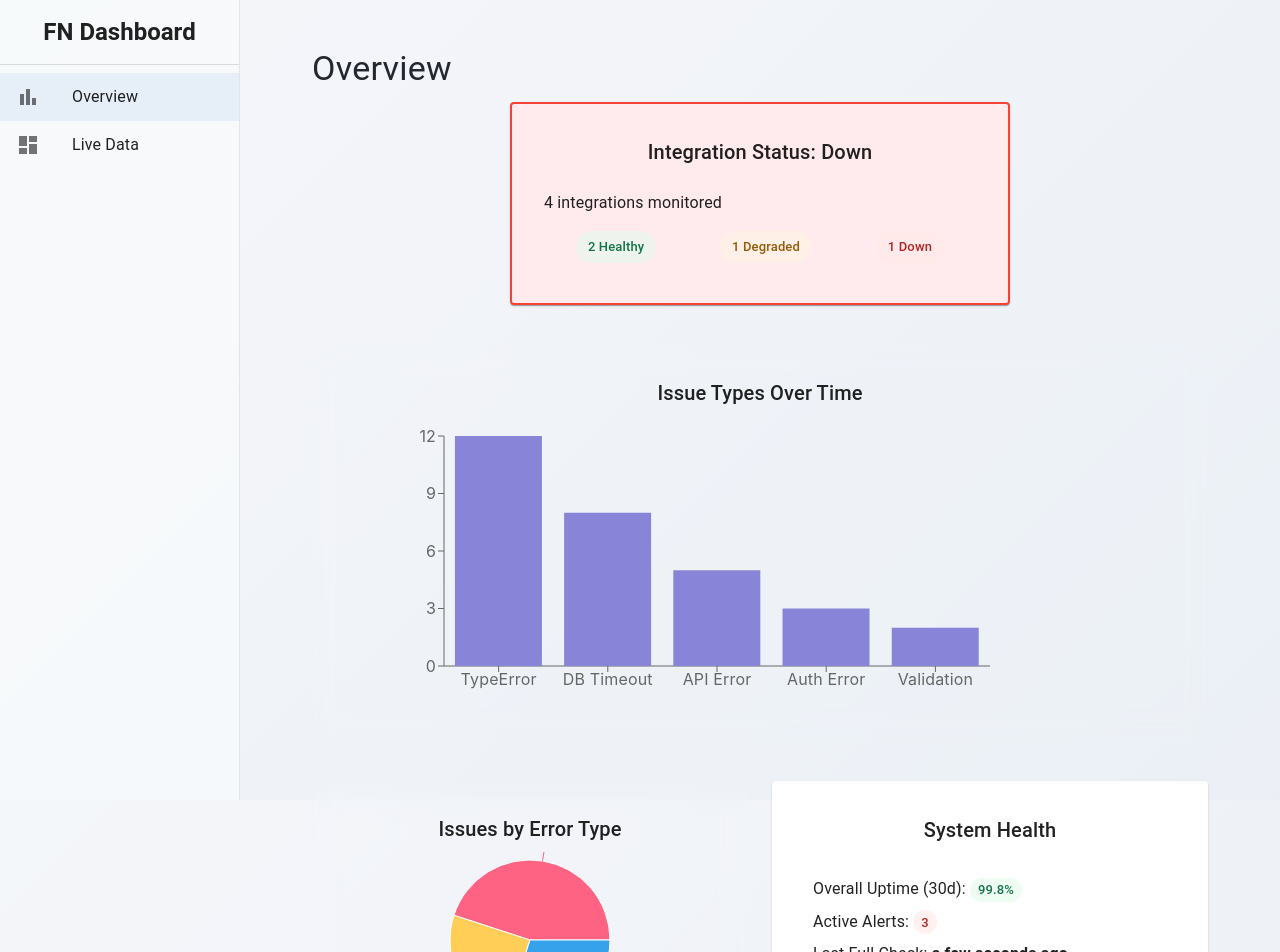
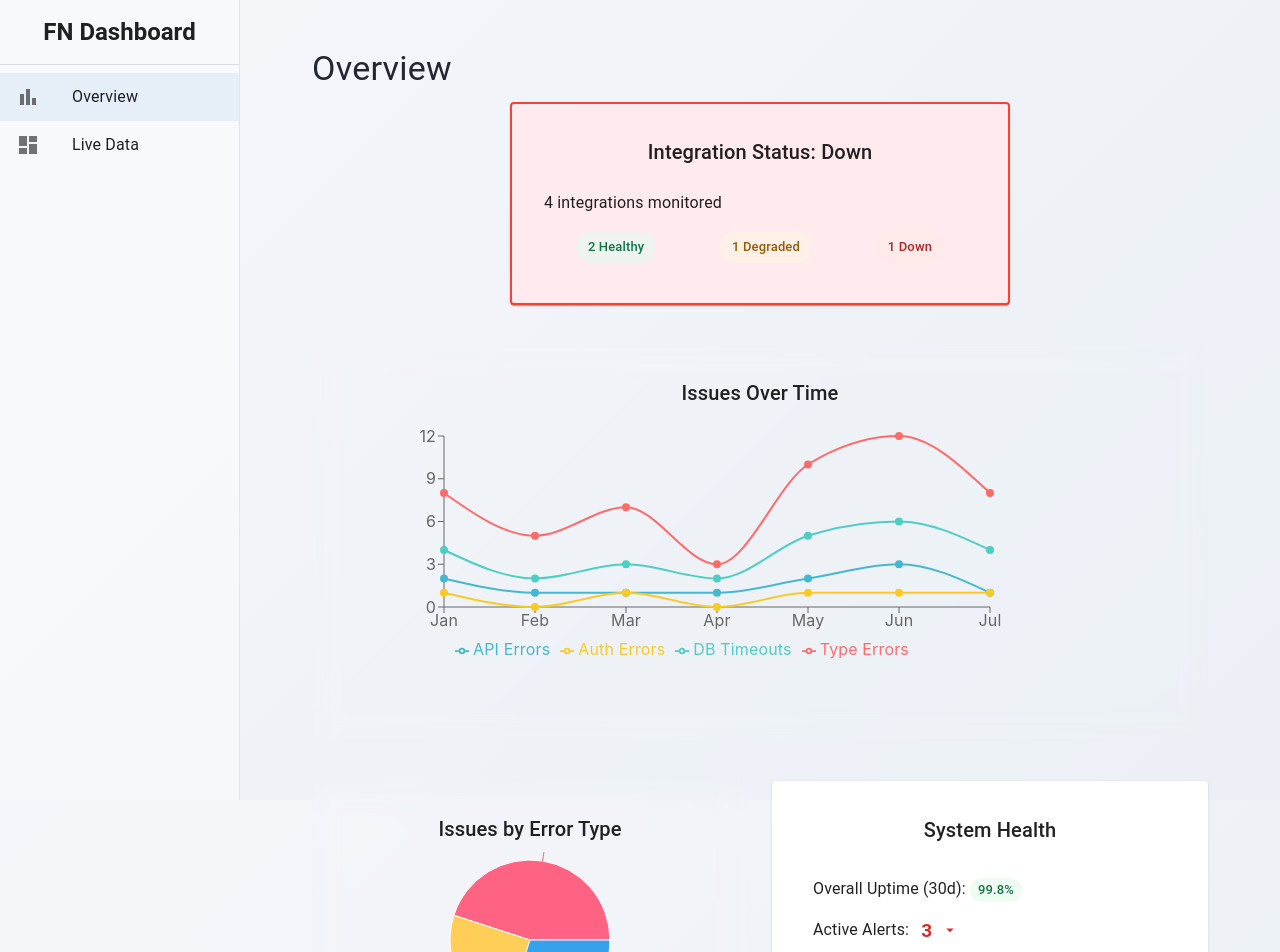
Before and after one commit to Poly1581/FoundersNetworkDashboard, a React (Create React App) app in the folder dashboard-ui/: page / in a window 1280 px wide. Shown: the top 952 px of the page. Built offline with nearby package versions, Linux system fonts and the light colour scheme.

Commit message:
Added a dropdown menu for the active alerts and changed bar graph to line graph)

```diff
--- a/dashboard-ui/src/App.js
+++ b/dashboard-ui/src/App.js
@@ -25,10 +25,11 @@ import {
     ListItemButton,
     ListItemIcon,
     Divider,
-    Tooltip
+    Tooltip,
+    Menu
 } from '@mui/material';
 
-import { BarChart, Bar, PieChart, Pie, XAxis, YAxis, Tooltip as RechartsTooltip, Legend, Cell, ResponsiveContainer } from 'recharts';
+import { BarChart, Bar, LineChart, Line, PieChart, Pie, XAxis, YAxis, Tooltip as RechartsTooltip, Legend, Cell, ResponsiveContainer } from 'recharts';
 
 import {
     Refresh as RefreshIcon,
@@ -39,7 +40,8 @@ import {
     KeyboardArrowRight as ArrowRightIcon,
     Dashboard as DashboardIcon,
     BarChart as BarChartIcon,
-    Link as LinkIcon
+    Link as LinkIcon,
+    ArrowDropDown as ArrowDropDownIcon
 } from '@mui/icons-material';
 
 import {
@@ -747,13 +749,15 @@ function FilterBar({ filter, onFilterChange }) {
     );
 }
 
-// Data for our new charts
-const barChartData = [
-    { name: 'TypeError', count: 12 },
-    { name: 'DB Timeout', count: 8 },
-    { name: 'API Error', count: 5 },
-    { name: 'Auth Error', count: 3 },
-    { name: 'Validation', count: 2 },
+// Data for our new charts - multi-line chart with different error types
+const histogramData = [
+    { time: 'Jan', typeErrors: 8, dbTimeouts: 4, apiErrors: 2, authErrors: 1 },
+    { time: 'Feb', typeErrors: 5, dbTimeouts: 2, apiErrors: 1, authErrors: 0 },
+    { time: 'Mar', typeErrors: 7, dbTimeouts: 3, apiErrors: 1, authErrors: 1 },
+    { time: 'Apr', typeErrors: 3, dbTimeouts: 2, apiErrors: 1, authErrors: 0 },
+    { time: 'May', typeErrors: 10, dbTimeouts: 5, apiErrors: 2, authErrors: 1 },
+    { time: 'Jun', typeErrors: 12, dbTimeouts: 6, apiErrors: 3, authErrors: 1 },
+    { time: 'Jul', typeErrors: 8, dbTimeouts: 4, apiErrors: 1, authErrors: 1 },
 ];
 
 const pieChartData = [
@@ -846,17 +850,86 @@ function IntegrationStatusCard({ systems, status }) {
     );
 }
 
+function SystemHealthCard() {
+    const [anchorEl, setAnchorEl] = useState(null);
+    const open = Boolean(anchorEl);
+
+    const activeAlerts = [
+        { id: 1, title: 'Database Connection Timeout', severity: 'High', time: '2 mins ago' },
+        { id: 2, title: 'API Rate Limit Exceeded', severity: 'Medium', time: '5 mins ago' },
+        { id: 3, title: 'Memory Usage Above 85%', severity: 'Low', time: '10 mins ago' }
+    ];
+
+    const handleClick = (event) => {
+        setAnchorEl(event.currentTarget);
+    };
+
+    const handleClose = () => {
+        setAnchorEl(null);
+    };
+
+    return (
+        <Box sx={{ textAlign: 'left', width: '100%', mt: 2, p: 1 }}>
+            <Typography>Overall Uptime (30d): <Chip component="strong" label="99.8%" color="success" size="small" /></Typography>
+            <Box sx={{ mt: 1, display: 'flex', alignItems: 'center', gap: 1 }}>
+                <Typography>Active Alerts:</Typography>
+                <Button
+                    onClick={handleClick}
+                    size="small"
+                    sx={{
+                        minWidth: 'auto',
+                        color: 'error.main',
+                        fontWeight: 'bold',
+                        textTransform: 'none',
+                        p: 0.5,
+                        fontSize: '1.2rem'
+                    }}
+                    endIcon={<ArrowDropDownIcon />}
+                >
+                    3
+                </Button>
+                <Menu
+                    anchorEl={anchorEl}
+                    open={open}
+                    onClose={handleClose}
+                    MenuListProps={{
+                        'aria-labelledby': 'basic-button',
+                    }}
+                >
+                    {activeAlerts.map((alert) => (
+                        <MenuItem key={alert.id} onClick={handleClose}>
+                            <Box>
+                                <Typography variant="body2" sx={{ fontWeight: 'bold' }}>
+                                    {alert.title}
+                                </Typography>
+                                <Typography variant="caption" color="text.secondary">
+                                    {alert.severity} • {alert.time}
+                                </Typography>
+                            </Box>
+                        </MenuItem>
+                    ))}
+                </Menu>
+            </Box>
+            <Typography sx={{ mt: 1 }}>Last Full Check: <strong>a few seconds ago</strong></Typography>
+        </Box>
+    );
+}
+
 const overviewCards = [
     {
-        title: 'Issue Types Over Time',
+        title: 'Issues Over Time',
         content: (
             <ResponsiveContainer width="80%" height={285}>
-                <BarChart data={barChartData} margin={{ top: 20, right: 20, left: 40, bottom: 5 }}>
-                    <XAxis dataKey="name" />
+                <LineChart data={histogramData} margin={{ top: 20, right: 20, left: 40, bottom: 40 }}>
+                    <XAxis dataKey="time" />
                     <YAxis />
                     <RechartsTooltip wrapperStyle={{ zIndex: 1000 }} />
-                    <Bar dataKey="count" fill="#8884d8" />
-                </BarChart>
+                    <Legend />
+                    <Line type="monotone" dataKey="typeErrors" stroke="#ff6b6b" strokeWidth={2} dot={{ fill: '#ff6b6b' }} name="Type Errors" />
+                    <Line type="monotone" dataKey="dbTimeouts" stroke="#4ecdc4" strokeWidth={2} dot={{ fill: '#4ecdc4' }} name="DB Timeouts" />
+                    <Line type="monotone" dataKey="apiErrors" stroke="#45b7d1" strokeWidth={2} dot={{ fill: '#45b7d1' }} name="API Errors" />
+                    <Line type="monotone" dataKey="authErrors" stroke="#f9ca24" strokeWidth={2} dot={{ fill: '#f9ca24' }} name="Auth Errors" />
+                </LineChart>
             </ResponsiveContainer>
         )
     },
@@ -879,11 +952,7 @@ const overviewCards = [
     {
         title: 'System Health',
         content: (
-            <Box sx={{ textAlign: 'left', width: '100%', mt: 2, p: 1 }}>
-                <Typography>Overall Uptime (30d): <Chip component="strong" label="99.8%" color="success" size="small" /></Typography>
-                <Typography sx={{ mt: 1 }}>Active Alerts: <Chip component="strong" label="3" color="error" size="small" /></Typography>
-                <Typography sx={{ mt: 1 }}>Last Full Check: <strong>a few seconds ago</strong></Typography>
-            </Box>
+            <SystemHealthCard />
         )
     },
 ];
```
